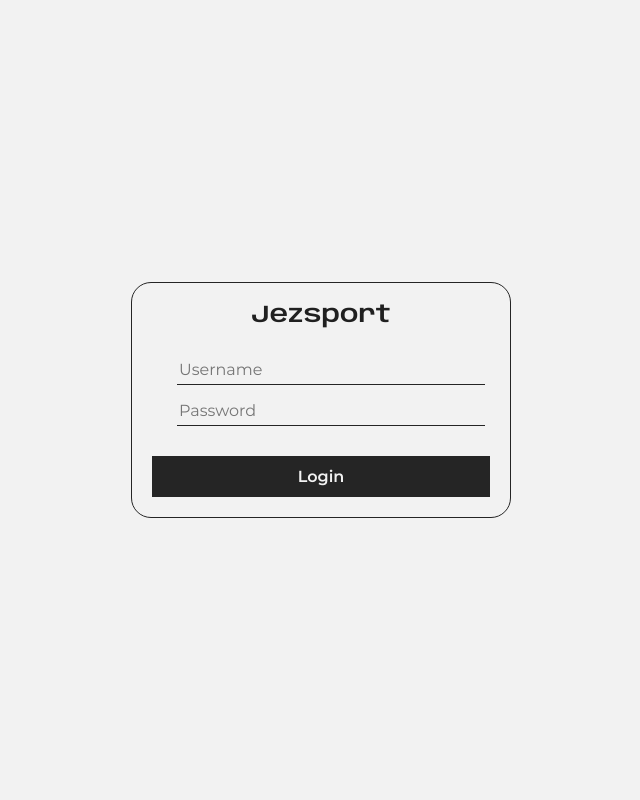
After one commit to rizqycndra/jezsport, a PHP site: page /admin/login.php in a window 1280 px wide. The commit adds this page. Shown: the whole page, without its empty margins (319-959 px from the left). Run offline with PHP 8.4, Linux system fonts and the light colour scheme; some libraries are stand-ins or nearby versions.

Commit message:
Membuat halaman login admin

```diff
--- /dev/null
+++ b/admin/login.php
@@ -0,0 +1,28 @@
+<!DOCTYPE html>
+<html lang="en">
+<head>
+    <?php include_once "../data/template/admin/head.php";?>
+</head>
+<body>
+
+    <div class="login">
+        <div class="login-head">
+            <h1>Jezsport</h1>
+        </div>
+        <div class="login-input">
+            <form action="">
+                <div>
+                    <span class="iconify" data-icon="ant-design:user-outlined" data-height="30"></span>
+                    <input type="text" name="username" placeholder="Username" autocomplete="off" required>
+                </div>
+                <div>
+                    <span class="iconify" data-icon="akar-icons:lock-on" data-height="30"></span>
+                    <input type="password" name="username" placeholder="Password" autocomplete="off" required>
+                </div>
+                <input type="submit" value="Login">
+            </form>
+        </div>
+    </div>
+
+</body>
+</html>
--- /dev/null
+++ b/css/admin/login.css
@@ -0,0 +1,77 @@
+
+.login {
+    width: calc(100% - 40px);
+    max-width: 380px;
+    border-radius: 20px;
+    padding: 20px;
+    display: flex;
+    flex-direction: column;
+    border: 1px solid var(--color2);
+    position: fixed;
+    top: 50%;
+    left: 50%;
+    transform: translate(-50%, -50%);
+    -webkit-transform: translate(-50%, -50%);
+    -moz-transform: translate(-50%, -50%);
+    -ms-transform: translate(-50%, -50%);
+    -o-transform: translate(-50%, -50%);
+    -webkit-border-radius: 20px;
+    -moz-border-radius: 20px;
+    -ms-border-radius: 20px;
+    -o-border-radius: 20px;
+}
+
+.login-head h1 {
+    text-align: center;
+    font: 24px a2;
+    margin-bottom: 20px;
+}
+
+.login-input div {
+    display: flex;
+    justify-content: stretch;
+    align-items: center;
+    margin: 5px 0;
+    padding: 5px;
+}
+
+.login-input svg {
+    margin-left: 10px;
+}
+
+.login-input input {
+    border: 0;
+    font: 16px f1;
+    outline: none;
+    width: 100%;
+}
+
+.login-input [type=text],
+.login-input [type=password] {
+    background: none;
+    width: 100%;
+    margin-left: 20px;
+    padding-bottom: 5px;
+    border-bottom: 1px solid var(--color2);
+}
+
+.login-input [type=submit] {
+    font: 16px f2;
+    border: 1px solid var(--color2);
+    margin-top: 20px;
+    padding: 10px;
+    text-align: center;
+    cursor: pointer;
+    background: var(--color2);
+    color: var(--color1);
+    transition: background 0.5s;
+    -webkit-transition: background 0.5s;
+    -moz-transition: background 0.5s;
+    -ms-transition: background 0.5s;
+    -o-transition: background 0.5s;
+}
+
+.login-input [type=submit]:hover {
+    background: none;
+    color: var(--color2);
+}
--- /dev/null
+++ b/css/admin/main.css
@@ -0,0 +1,42 @@
+
+@import url(../font.css);
+@import url(login.css);
+
+:root {
+    --color1: #f2f2f2;
+    --color1-2: #f2f2f250;
+    --color2: #252525;
+    --color2-2: #25252550;
+    --color2-3: #25252520;
+    --color2-4: #25252508;
+    --color2-5: #25252505;
+    --color3: #da2d2d;
+    --color4: #ececec;
+    --mw1: 1366px;
+    --mw2: 1000px;
+}
+
+html {
+    scroll-behavior: smooth;
+}
+
+body {
+    font-family: f1;
+    background: var(--color1);
+}
+
+* {
+    margin: 0;
+    box-sizing: border-box;
+    -webkit-tap-highlight-color: rgba(0, 0, 0, 0);
+    -webkit-tap-highlight-color: transparent;
+    -webkit-user-select: none;
+    -khtml-user-select: none;
+    -moz-user-select: none;
+    -ms-user-select: none;
+    user-select: none;
+}
+
+img {
+    max-width: 100%;
+}
--- a/css/font.css
+++ b/css/font.css
@@ -7,3 +7,8 @@
     font-family: f2;
     src: url(../font/Montserrat-SemiBold.ttf);
 }
+
+@font-face {
+    font-family: a2;
+    src: url(../font/Anybody-ExtraExpandedSemiBold.woff);
+}
--- a/css/invoice.css
+++ b/css/invoice.css
@@ -35,6 +35,7 @@
     margin: auto;
     display: block;
     max-width: 300px;
+    width: 100%;
 }
 
 .invoice-qr a {
--- /dev/null
+++ b/data/template/admin/head.php
@@ -0,0 +1,13 @@
+<meta charset="UTF-8">
+<meta http-equiv="X-UA-Compatible" content="IE=edge">
+<meta name="viewport" content="width=device-width, initial-scale=1.0">
+<meta name="description" content="">
+<link rel="shortcut icon" href="img/favicon.png" type="image/x-icon">
+<link rel="apple-touch-icon" href="img/favicon.png">
+<title>Jezsport - Toko Jersey Online Bandung - Murah Dan Berkualitas</title>
+<link rel="stylesheet" type="text/css" href="../semantic/semantic.min.css">
+<link rel="stylesheet" href="../css/admin/main.css">
+<script src="https://code.jquery.com/jquery-3.1.1.min.js"></script>
+<script src="../semantic/semantic.min.js"></script>
+<script src="../js/jquery-3.6.0.min.js"></script>
+<script src="https://code.iconify.design/2/2.0.3/iconify.min.js"></script>
```
Also changed, not shown: admin/index.html (added).
